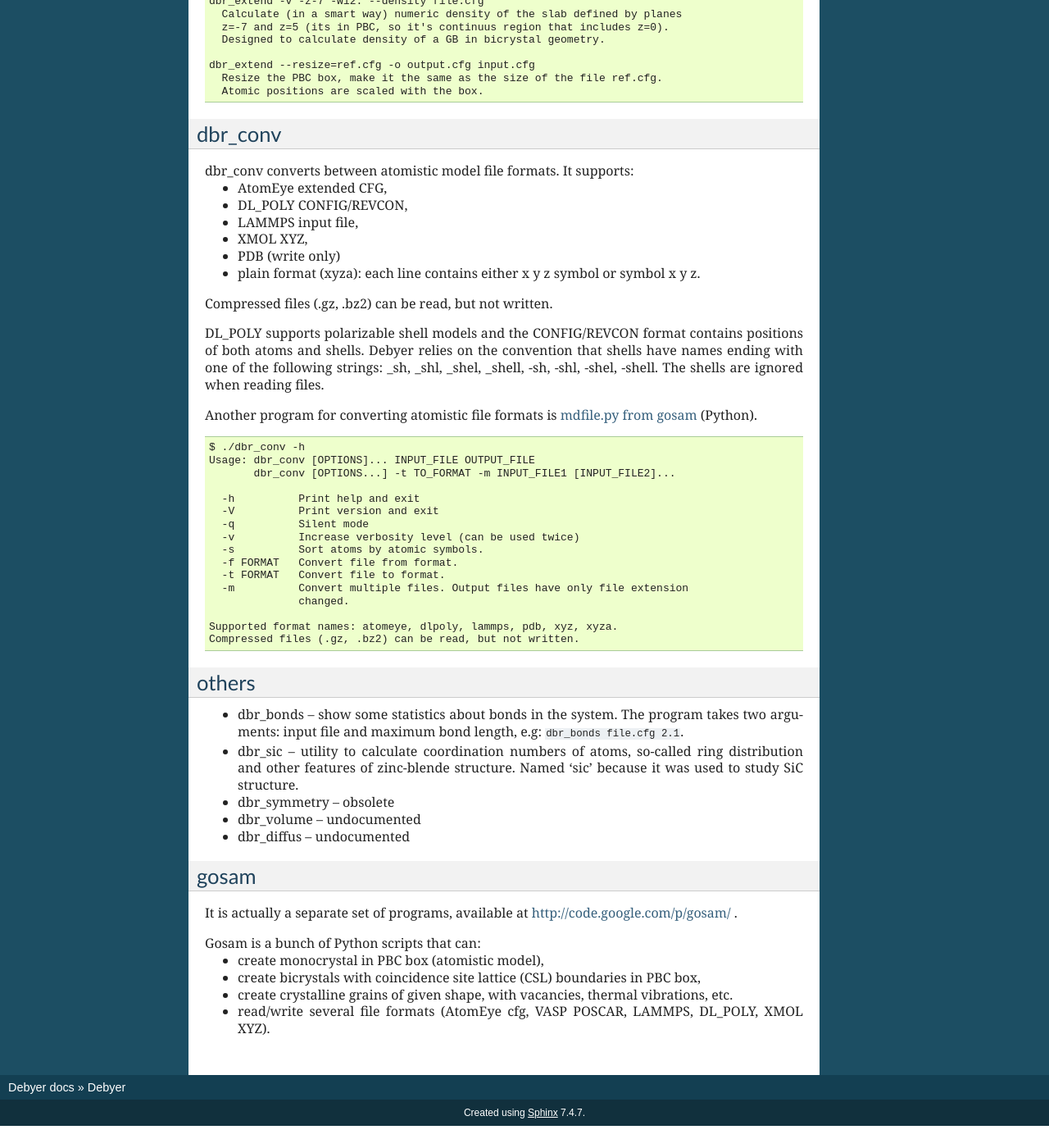
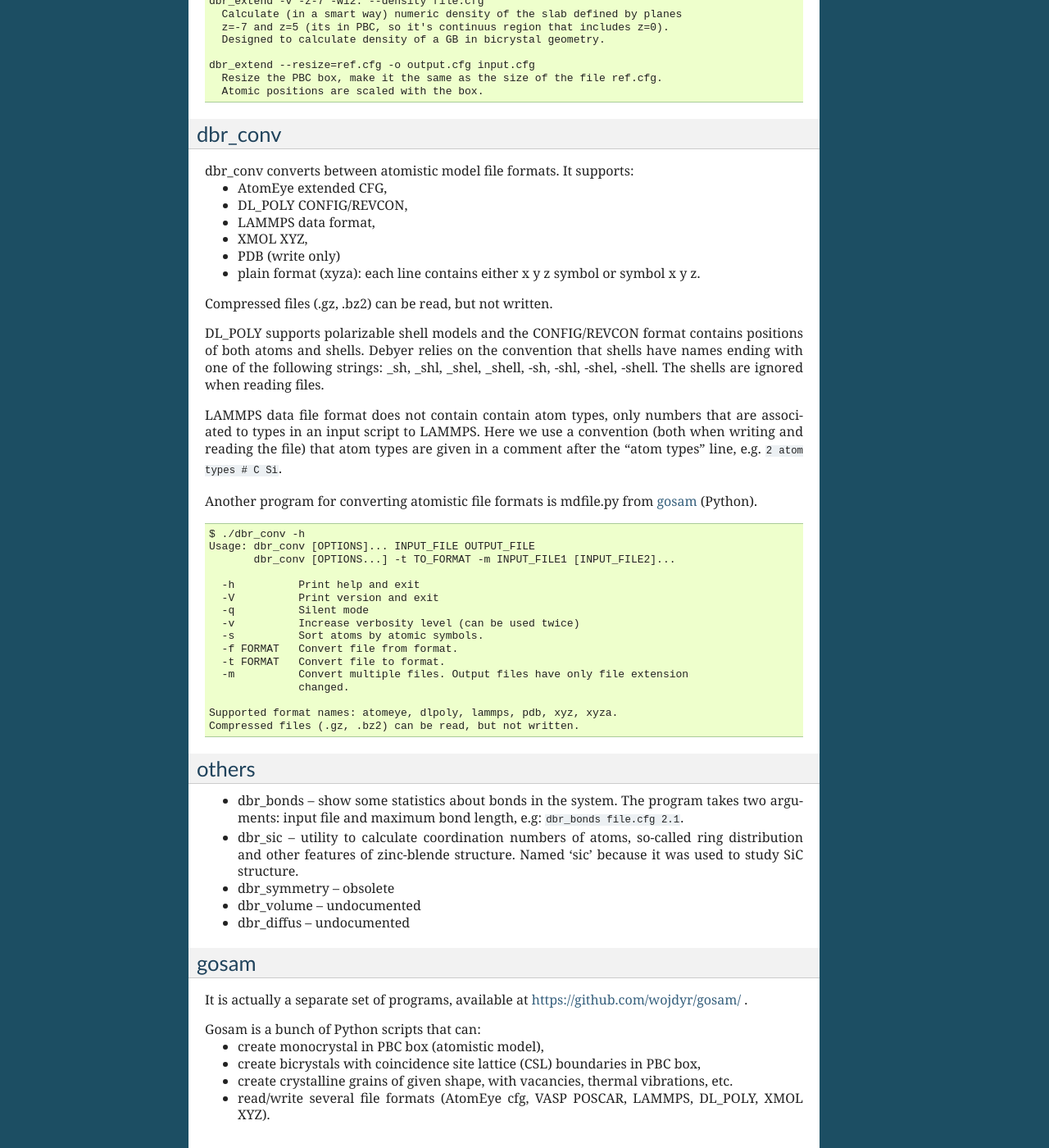
Before and after one commit to wojdyr/debyer, a Sphinx documentation site: the page built from doc/index.rst, in a window 1280 px wide and 1400 px high, scrolled down 9479 px. Shown: the whole window at 82% size. Built offline with Sphinx 7.4.7, drawn with Linux system fonts in a browser that asks for light colours; before the commit the page ends 10852 px from its top, so only the background shows below that.

Commit message:
updated doc/index.rst

```diff
--- a/doc/index.rst
+++ b/doc/index.rst
@@ -30,7 +30,7 @@ Usually, the analyzed model
 * or is constructed using simple geometrical rules,
   with no interatomic potentials and no forces.
 
-__ http://scholar.google.com/scholar?q=unipress.waw.pl%2Fdebyer+OR+code.google.com%2Fp%2Fdebyer
+__ http://scholar.google.com/scholar?q=unipress.waw.pl%2Fdebyer+OR+code.google.com%2Fp%2Fdebyer+OR+github.com%2Fwojdyr%2Fdebyer
 
 Debyer is **not** designed to calculate a diffraction pattern of a perfect
 crystal. It does not make sense to employ the Debye's formula for a unit cell:
@@ -643,7 +643,7 @@ dbr_conv converts between atomistic model file formats. It supports:
 
 * AtomEye extended CFG,
 * DL_POLY CONFIG/REVCON,
-* LAMMPS input file,
+* LAMMPS data format,
 * XMOL XYZ,
 * PDB (write only)
 * plain format (xyza): each line contains either x y z symbol or symbol x y z.
@@ -655,10 +655,16 @@ positions of both atoms and shells. Debyer relies on the convention that shells
 have names ending with one of the following strings: _sh, _shl, _shel, _shell,
 -sh, -shl, -shel, -shell. The shells are ignored when reading files.
 
+LAMMPS data file format does not contain contain atom types, only numbers
+that are associated to types in an input script to LAMMPS.
+Here we use a convention (both when writing and reading the file)
+that atom types are given in a comment after the "atom types" line, e.g.
+``2 atom types # C Si``.
+
 Another program for converting atomistic file formats is
-`mdfile.py from gosam`__ (Python).
+mdfile.py from `gosam`__ (Python).
 
-__ http://code.google.com/p/gosam/wiki/Examples
+__ https://github.com/wojdyr/gosam/
 
 ::
 
@@ -700,7 +706,7 @@ gosam
 =====
 
 It is actually a separate set of programs, available at
-http://code.google.com/p/gosam/ .
+https://github.com/wojdyr/gosam/ .
 
 Gosam is a bunch of Python scripts that can:
 
```
